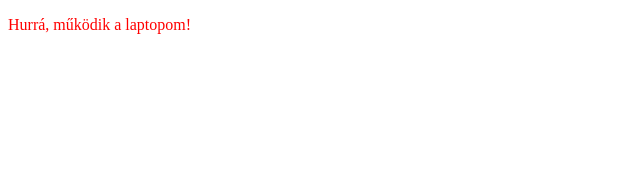
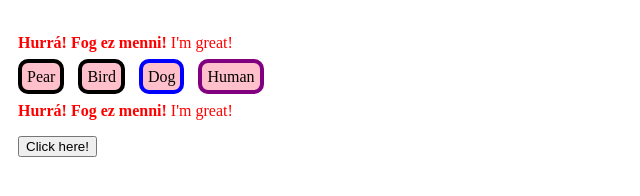
Before and after one commit to Decska/20-boxes, a plain HTML site: page New/index.html in a window 1280 px wide. Shown: the whole page, without its empty margins (0-640 px from the left). Drawn offline with nearby package versions, Linux system fonts and the light colour scheme.

Commit message:
Java practice

```diff
--- a/New/index.html
+++ b/New/index.html
@@ -8,5 +8,14 @@
 </head>
 <body>
     <p>Hurrá, működik a laptopom!</p>
+    <div class="first">Apple</div>
+<div class="second">Pear</div>
+<div class="third">Bird</div>
+<div class="fourth">Dog</div>
+<div class="fifth">Human</div>
+<p>And jQuery is working, too!</p>
+<button>Click here!</button>
+<script src="https://ajax.googleapis.com/ajax/libs/jquery/3.5.1/jquery.min.js"></script>
+<script src="scripts.js"></script>
 </body>
 </html>
--- /dev/null
+++ b/New/scripts.js
@@ -0,0 +1,17 @@
+//$(selector).action()
+//$("div").text("Kati");
+$("div").css("background", "pink")
+
+//to remove things: toggle=change "first" with "hidden"
+$(".first").toggleClass("hidden")
+$("p").html("<strong>Hurrá! Fog ez menni!</strong>")
+
+//append: puts it to the end, remove: removes
+$("p").append(" I'm great!")
+
+$("button").click((event) => {
+    $(".first").toggleClass("hidden")
+})
+$("button").click((event) => {
+    $(".first").toggleClass("third")
+})
--- a/New/style.css
+++ b/New/style.css
@@ -1,3 +1,35 @@
 p {
     color: red
 }
+div {
+    display: inline;
+    margin-right: 10px;
+    padding: 5px;
+    border-radius: 10px;
+    border: 4px solid black;
+    background: lime;
+  }
+
+  .first {
+    border: 4px solid red;
+  }
+
+  .second {
+    border: 4px solid #000000;
+    background: white;
+  }
+  .fourth {
+    border: 4px solid blue;
+  }
+  .fifth {
+    border: 4px solid purple;
+    background: yellow;
+  }
+  .hidden {
+      display: none;
+
+  }
+
+  body {
+    padding: 10px;
+  }
```
